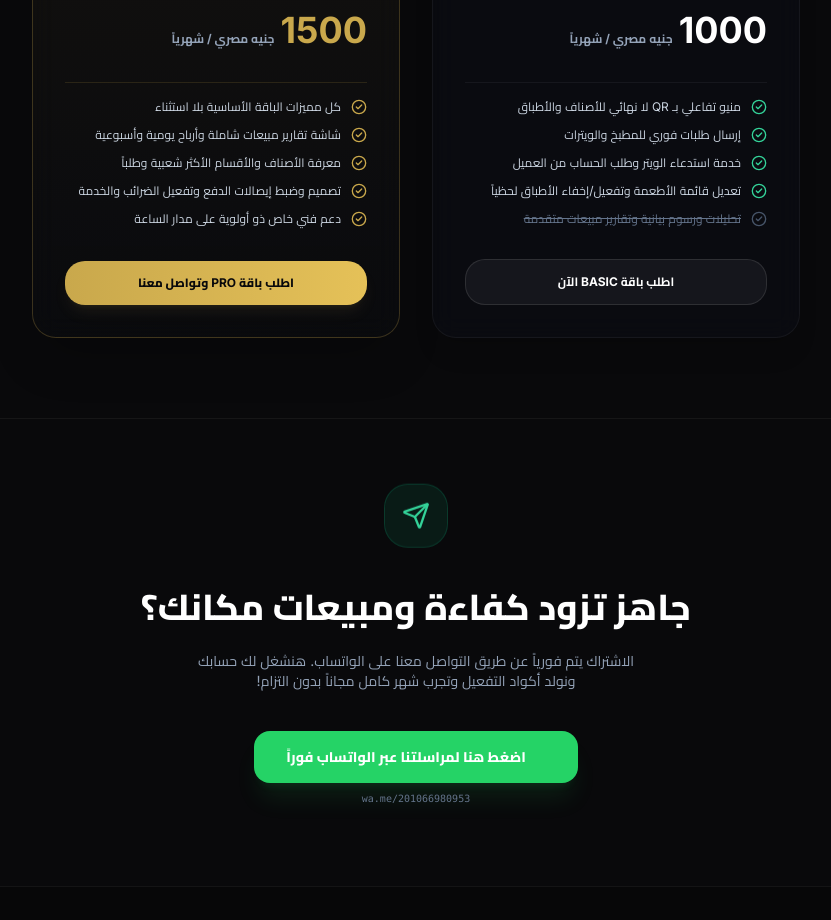
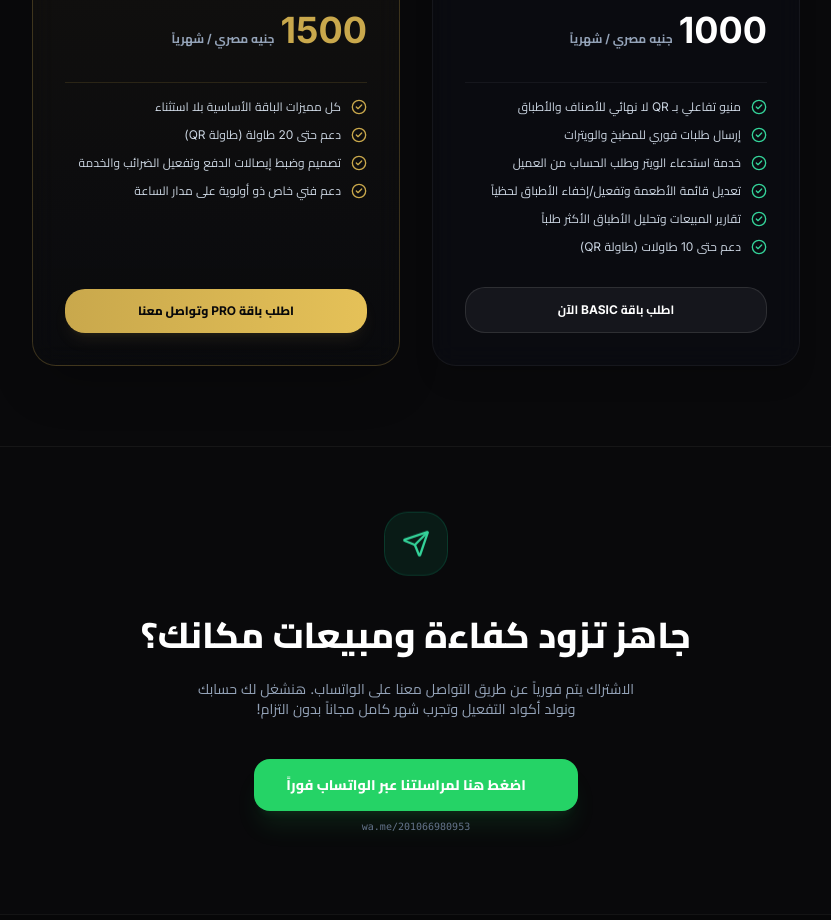
Before and after one commit to FoxPhotography/tawla-frontend, a React (Vite) app: page / in a window 1280 px wide. Shown: the part 1940-2860 px from the top of the page, without its empty margins (224-1055 px from the left). Built offline with nearby package versions, Linux system fonts and the light colour scheme; no server answers.

Commit message:
EarlyAccess v0.2.2 Search Engine Authantication

```diff
--- a/index.html
+++ b/index.html
@@ -4,12 +4,33 @@
     <meta charset="UTF-8" />
     <link rel="icon" type="image/png" href="/favicon.png" />
     <meta name="viewport" content="width=device-width, initial-scale=1.0" />
-    <meta name="description" content="طاولة | افضل خدمة ادارة و افضل تجربة عميل ف مكان واحد" />
-    <meta name="theme-color" content="#faf9f6" />
+    <meta name="description" content="منظومة طاولة (Tawla) الذكية لإدارة المطاعم والكافيهات في مصر. منيو QR تفاعلي، استدعاء الويتر، فواتير إلكترونية، وتحليلات مبيعات متقدمة. جرب مجاناً لمدة شهر!" />
+    <meta name="keywords" content="طاولة, tawla, منيو qr, منيو الكتروني, ادارة المطاعم, كافيهات مصر, qr menu saas, برنامج ادارة المطاعم, tawla qr" />
+    <meta name="author" content="طاولة - Tawla" />
+
+    <!-- Open Graph / Facebook / WhatsApp -->
+    <meta property="og:type" content="website" />
+    <meta property="og:title" content="طاولة (Tawla) | نظام منيو الـ QR الذكي وإدارة المطاعم" />
+    <meta property="og:description" content="منظومة طاولة الذكية لإدارة المطاعم والكافيهات في مصر. منيو QR تفاعلي، استدعاء الويتر، فواتير إلكترونية، وتحليلات مبيعات متقدمة. جرب مجاناً لمدة شهر!" />
+    <meta property="og:image" content="/favicon.png" />
+
+    <!-- Twitter -->
+    <meta name="twitter:card" content="summary" />
+    <meta name="twitter:title" content="طاولة (Tawla) | نظام منيو الـ QR الذكي وإدارة المطاعم" />
+    <meta name="twitter:description" content="منظومة طاولة الذكية لإدارة المطاعم والكافيهات في مصر. منيو QR تفاعلي، استدعاء الويتر، فواتير إلكترونية، وتحليلات مبيعات متقدمة. جرب مجاناً لمدة شهر!" />
+    <meta name="twitter:image" content="/favicon.png" />
+
+    <!-- Google Search Console Site Verification (Replace content value with your token from Google Search Console) -->
+    <meta name="google-site-verification" content="YOUR_GOOGLE_VERIFICATION_TOKEN_HERE" />
+
+    <!-- Bing Webmaster Verification -->
+    <meta name="msvalidate.01" content="YOUR_BING_VERIFICATION_TOKEN_HERE" />
+
+    <meta name="theme-color" content="#09090b" />
     <meta name="mobile-web-app-capable" content="yes" />
     <meta name="apple-mobile-web-app-capable" content="yes" />
     <meta name="apple-mobile-web-app-status-bar-style" content="black-translucent" />
-    <title>طاولة | أفضل خدمة في مصر</title>
+    <title>طاولة (Tawla) | نظام منيو الـ QR الذكي وإدارة المطاعم والكافيهات</title>
   </head>
   <body>
     <div id="root"></div>
--- a/src/apps/landing/LandingPage.tsx
+++ b/src/apps/landing/LandingPage.tsx
@@ -21,13 +21,19 @@ interface SystemSettings {
     proPrice: number;
     endsAt?: string;
   };
+  limits: {
+    trial: number;
+    basic: number;
+    pro: number;
+  };
 }
 
 export default function LandingPage() {
   const navigate = useNavigate();
   const [settings, setSettings] = useState<SystemSettings>({
     pricing: { basic: 1000, pro: 1500 },
-    offer: { active: false, title: '', basicPrice: 0, proPrice: 0 }
+    offer: { active: false, title: '', basicPrice: 0, proPrice: 0 },
+    limits: { trial: 5, basic: 10, pro: 20 }
   });
   const [pulsePricing, setPulsePricing] = useState(false);
   const [timeLeft, setTimeLeft] = useState<{ days: number; hours: number; minutes: number; seconds: number } | null>(null);
@@ -421,9 +427,13 @@ export default function LandingPage() {
                     <CheckCircle2 className="w-4 h-4 text-emerald-400 shrink-0" />
                     <span>تعديل قائمة الأطعمة وتفعيل/إخفاء الأطباق لحظياً</span>
                   </li>
-                  <li className="flex items-center gap-2.5 text-slate-500 line-through">
-                    <CheckCircle2 className="w-4 h-4 text-slate-600 shrink-0" />
-                    <span>تحليلات ورسوم بيانية وتقارير مبيعات متقدمة</span>
+                  <li className="flex items-center gap-2.5">
+                    <CheckCircle2 className="w-4 h-4 text-emerald-400 shrink-0" />
+                    <span>تقارير المبيعات وتحليل الأطباق الأكثر طلباً</span>
+                  </li>
+                  <li className="flex items-center gap-2.5">
+                    <CheckCircle2 className="w-4 h-4 text-emerald-400 shrink-0" />
+                    <span>دعم حتى {settings.limits?.basic || 10} طاولات (طاولة QR)</span>
                   </li>
                 </ul>
               </div>
@@ -489,11 +499,7 @@ export default function LandingPage() {
                   </li>
                   <li className="flex items-center gap-2.5">
                     <CheckCircle2 className="w-4 h-4 text-[#C9A84C] shrink-0" />
-                    <span>شاشة تقارير مبيعات شاملة وأرباح يومية وأسبوعية</span>
-                  </li>
-                  <li className="flex items-center gap-2.5">
-                    <CheckCircle2 className="w-4 h-4 text-[#C9A84C] shrink-0" />
-                    <span>معرفة الأصناف والأقسام الأكثر شعبية وطلباً</span>
+                    <span>دعم حتى {settings.limits?.pro || 20} طاولة (طاولة QR)</span>
                   </li>
                   <li className="flex items-center gap-2.5">
                     <CheckCircle2 className="w-4 h-4 text-[#C9A84C] shrink-0" />
--- a/src/apps/super-admin/SuperAdminDashboard.tsx
+++ b/src/apps/super-admin/SuperAdminDashboard.tsx
@@ -28,6 +28,9 @@ export default function SuperAdminDashboard() {
   const [offerBasicPrice, setOfferBasicPrice] = useState(800);
   const [offerProPrice, setOfferProPrice] = useState(1200);
   const [offerEndsAt, setOfferEndsAt] = useState('');
+  const [limitTrial, setLimitTrial] = useState(5);
+  const [limitBasic, setLimitBasic] = useState(10);
+  const [limitPro, setLimitPro] = useState(20);
 
   // Form states - Create Restaurant
   const [restName, setRestName] = useState('');
@@ -137,6 +140,11 @@ export default function SuperAdminDashboard() {
       } else {
         setOfferEndsAt('');
       }
+      if (systemSettings.limits) {
+        setLimitTrial(systemSettings.limits.trial);
+        setLimitBasic(systemSettings.limits.basic);
+        setLimitPro(systemSettings.limits.pro);
+      }
     }
   }, [systemSettings]);
 
@@ -154,6 +162,11 @@ export default function SuperAdminDashboard() {
           basicPrice: Number(offerBasicPrice),
           proPrice: Number(offerProPrice),
           endsAt: offerEndsAt ? new Date(offerEndsAt).toISOString() : undefined,
+        },
+        limits: {
+          trial: Number(limitTrial),
+          basic: Number(limitBasic),
+          pro: Number(limitPro),
         },
       };
       return api.put('/super-admin/system-settings', payload);
@@ -942,6 +955,56 @@ export default function SuperAdminDashboard() {
                         </div>
                       </div>
 
+                      {/* Limits Configuration */}
+                      <div className="border-t border-slate-800/50 pt-5 space-y-4">
+                        <h3 className="text-sm font-bold text-white flex items-center gap-1.5">
+                          <Sliders className="w-4 h-4 text-indigo-400" />
+                          <span>الحدود القصوى للطاولات لكل باقة</span>
+                        </h3>
+                        <p className="text-[10px] text-slate-500 font-medium">حدد الحد الأقصى من الطاولات (QR Tables) المسموح بإنشائها لكل فئة اشتراك.</p>
+
+                        <div className="grid grid-cols-1 md:grid-cols-3 gap-4">
+                          {/* Trial limit */}
+                          <div className="space-y-2">
+                            <label className="block text-xs font-bold text-slate-400">الباقة التجريبية (TRIAL) *</label>
+                            <input
+                              type="number"
+                              required
+                              min="1"
+                              value={limitTrial}
+                              onChange={(e) => setLimitTrial(Number(e.target.value))}
+                              className="w-full bg-slate-950/80 border border-slate-800/80 text-white rounded-xl px-4 py-2.5 text-sm focus:border-indigo-500 focus:outline-none focus:ring-1 focus:ring-indigo-500/20 transition-all font-mono animate-none"
+                            />
+                          </div>
+
+                          {/* Basic limit */}
+                          <div className="space-y-2">
+                            <label className="block text-xs font-bold text-slate-400">الباقة الأساسية (BASIC) *</label>
+                            <input
+                              type="number"
+                              required
+                              min="1"
+                              value={limitBasic}
+                              onChange={(e) => setLimitBasic(Number(e.target.value))}
+                              className="w-full bg-slate-950/80 border border-slate-800/80 text-white rounded-xl px-4 py-2.5 text-sm focus:border-indigo-500 focus:outline-none focus:ring-1 focus:ring-indigo-500/20 transition-all font-mono animate-none"
+                            />
+                          </div>
+
+                          {/* Pro limit */}
+                          <div className="space-y-2">
+                            <label className="block text-xs font-bold text-slate-400">الباقة المتقدمة (PRO) *</label>
+                            <input
+                              type="number"
+                              required
+                              min="1"
+                              value={limitPro}
+                              onChange={(e) => setLimitPro(Number(e.target.value))}
+                              className="w-full bg-slate-950/80 border border-slate-800/80 text-white rounded-xl px-4 py-2.5 text-sm focus:border-indigo-500 focus:outline-none focus:ring-1 focus:ring-indigo-500/20 transition-all font-mono animate-none"
+                            />
+                          </div>
+                        </div>
+                      </div>
+
                       {/* Promotion configuration section */}
                       <div className="border-t border-slate-800/50 pt-5 space-y-4">
                         <div className="flex items-center justify-between">
```
Also changed, not shown: public/robots.txt (added), 1 other file (tests, documents, lock files or other folders).
